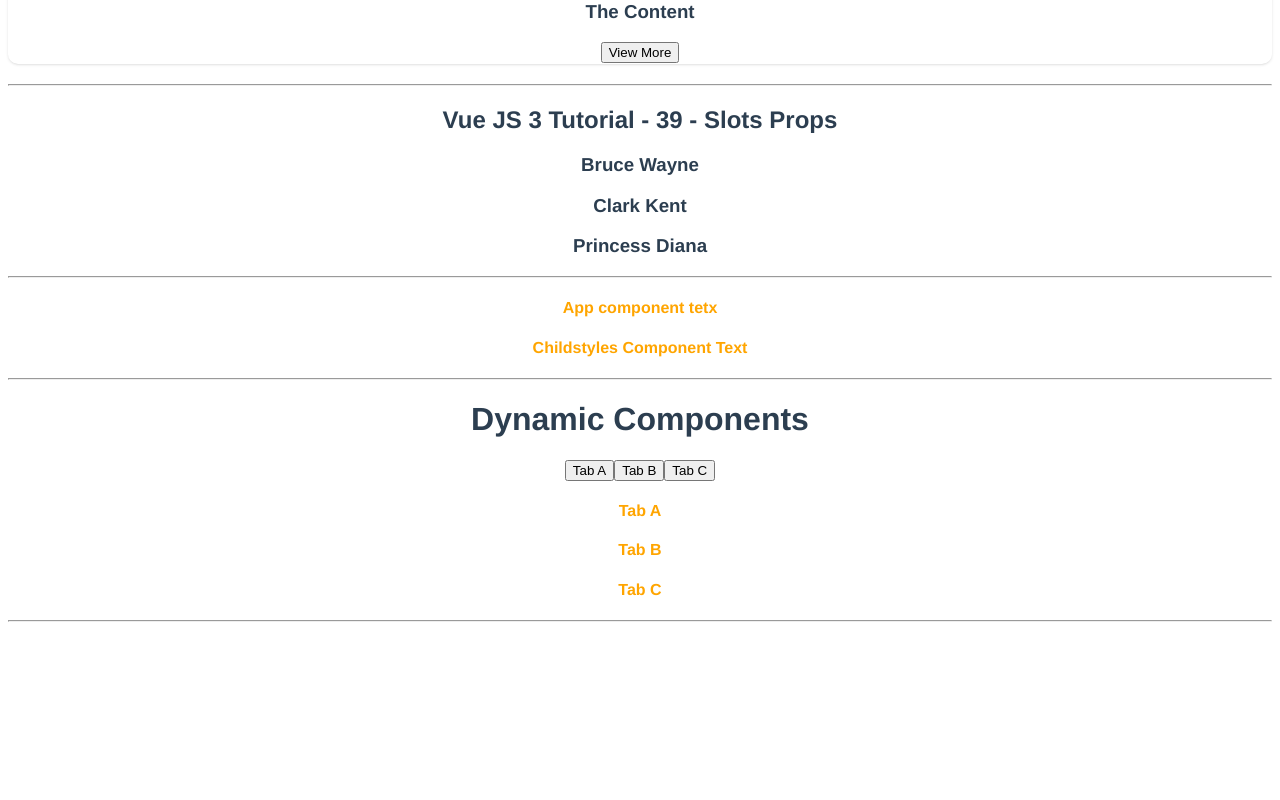
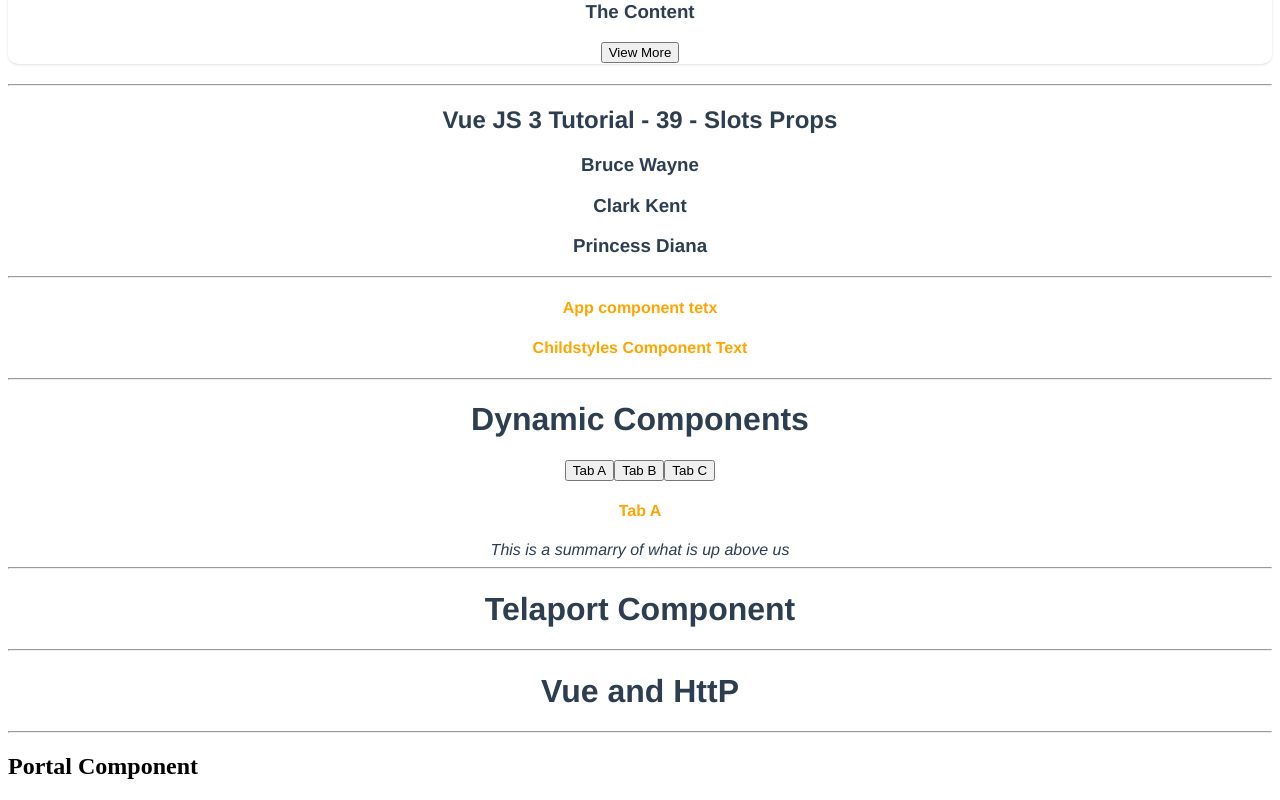
Before and after one commit to OzzayNetwork/vue-components-hello-world, a Vue app: page / in a window 1280 px wide. Shown: the part 1492-2292 px from the top of the page. Before the commit the page ends 2122 px from the top, so only its background shows below. Built offline with nearby package versions, Linux system fonts and the light colour scheme.

Commit message:
kelvin: some changes have been done

```diff
--- a/package.json
+++ b/package.json
@@ -8,6 +8,7 @@
     "lint": "vue-cli-service lint"
   },
   "dependencies": {
+    "axios": "^1.9.0",
     "core-js": "^3.8.3",
     "vue": "^3.2.13"
   },
--- a/public/index.html
+++ b/public/index.html
@@ -12,6 +12,7 @@
       <strong>We're sorry but <%= htmlWebpackPlugin.options.title %> doesn't work properly without JavaScript enabled. Please enable it to continue.</strong>
     </noscript>
     <div id="app"></div>
+    <div id="portal-root"></div>
     <!-- built files will be auto injected -->
   </body>
 </html>
--- a/src/App.vue
+++ b/src/App.vue
@@ -63,12 +63,26 @@
     <childStyles/>
   <hr>
   <h1>Dynamic Components</h1>
-  <button>Tab A</button>
-  <button>Tab B</button>
-  <button>Tab C</button>
-  <TabA/>
-  <TabB/>
-  <TabC/>
+  <button @click="activeTab='TabA'">Tab A</button>
+  <button @click="activeTab='TabB'">Tab B</button>
+  <button @click="activeTab='TabC'">Tab C</button>
+  <!-- <TabA v-if="activeTab==='TabA'"/>
+  <TabB v-if="activeTab==='TabB'"/>
+  <TabC v-if="activeTab==='TabC'"/> -->
+
+  <!-- keeps items alive eben though the component is still not active -->
+
+  <keep-alive>
+    <component :is="activeTab"/>
+  </keep-alive>
+  <i>This is a summarry of what is up above us</i>
+  <hr>
+  <h1>Telaport Component</h1>
+  <teleport to='#portal-root'>
+    <portal/>
+  </teleport>
+  <hr>
+  <h1>Vue and HttP</h1>
   <hr>
 
 
@@ -86,6 +100,7 @@
 import TabA from './components/TabA.vue'
 import TabB from './components/TabB.vue'
 import TabC from './components/TabC.vue'
+import Portal from './components/Portal.vue'
 
 
 export default {
@@ -101,7 +116,8 @@
     ChildStyles,
     TabA,
     TabB,
-    TabC
+    TabC,
+    Portal
   },
 
   //this enables us to share data across several leveles of components
@@ -118,7 +134,8 @@
       channel:'Brighter Monday',
       myName:'Kelvin',
       showPopup:false,
-      newName:''
+      newName:'',
+      activeTab:'TabA'
     }
   },
   methods:{
--- /dev/null
+++ b/src/components/Portal.vue
@@ -0,0 +1,15 @@
+<template>
+    <div>
+        <h2>Portal Component</h2>
+    </div>
+</template>
+
+<script>
+    export default {
+        name: 'Portal'
+    }
+</script>
+
+<style lang="scss" scoped>
+
+</style>
--- a/src/components/TabC.vue
+++ b/src/components/TabC.vue
@@ -1,12 +1,18 @@
 <template>
     <div>
-        <h4>Tab C</h4>
+        <h4>Tab C Content</h4>
+        <input type="text" v-model="name">
     </div>
 </template>
 
 <script>
     export default {
         name:'TabC',
+        data(){
+            return{
+                name:''
+            }
+        }
     }
 </script>
 
```
Also changed, not shown: src/components/PostList.vue (added), 1 other file (tests, documents, lock files or other folders).
